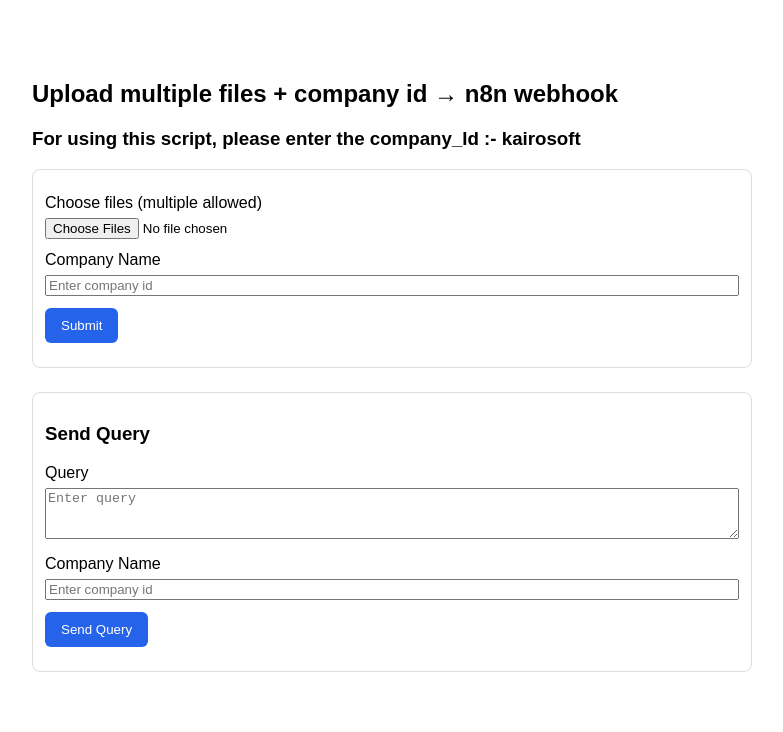
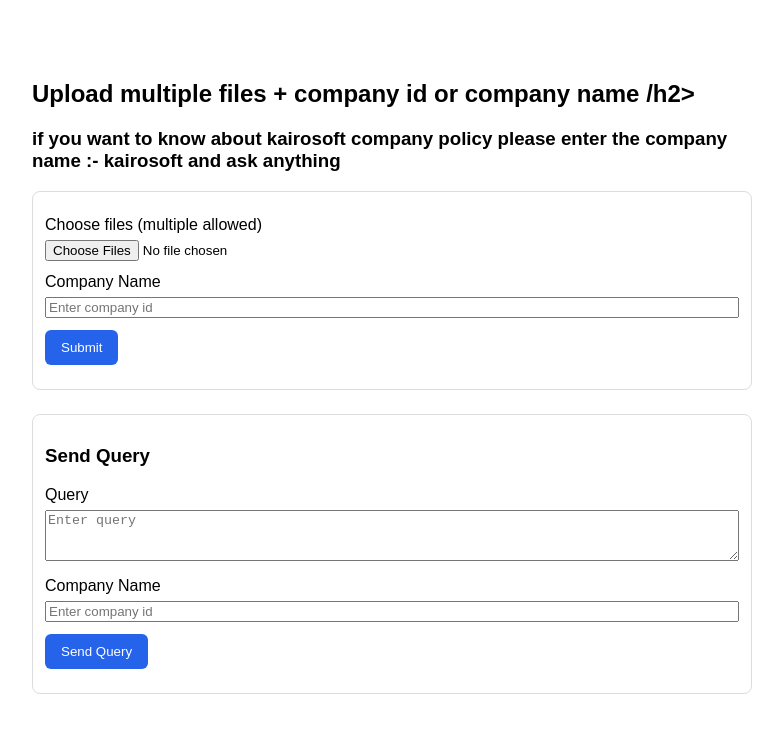
Before and after one commit to Deepak-Leveledge/company-knowledge-base-n8n, a plain HTML site: page index.html in a window 1280 px wide. Shown: the whole page, without its empty margins (248-1031 px from the left). Drawn offline with Linux system fonts and the light colour scheme.

Commit message:
Update headings for file upload instructions

```diff
--- a/index.html
+++ b/index.html
@@ -41,8 +41,8 @@
   </style>
 </head>
 <body>
-  <h2>Upload multiple files + company id → n8n webhook</h2>
-  <h3>For using this script, please enter the company_Id :-  kairosoft  </h3>
+  <h2>Upload multiple files + company id or company name /h2>
+  <h3>if you want to know about kairosoft company policy please enter the company name  :-  kairosoft and ask anything  </h3>
 
   <!-- FILE UPLOAD FORM -->
   <form id="uploadForm" class="box">
```
